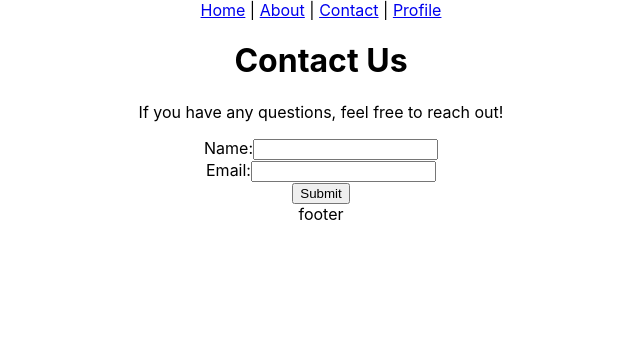
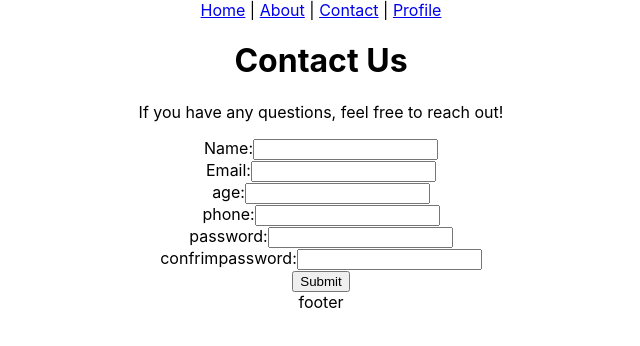
Before and after one commit to haakel/reactlearn, a React (Create React App) app: page /contact in a window 1280 px wide. Shown: the top 346 px of the page, without its empty margins (319-959 px from the left). Built offline with nearby package versions, Linux system fonts and the light colour scheme.

Commit message:
e09 - 4:21:38

```diff
--- a/package.json
+++ b/package.json
@@ -3,6 +3,7 @@
   "version": "0.1.0",
   "private": true,
   "dependencies": {
+    "@hookform/resolvers": "^5.1.1",
     "@tanstack/react-query": "^5.81.5",
     "@testing-library/dom": "^10.4.0",
     "@testing-library/jest-dom": "^6.6.3",
@@ -11,9 +12,11 @@
     "axios": "^1.10.0",
     "react": "^19.1.0",
     "react-dom": "^19.1.0",
+    "react-hook-form": "^7.60.0",
     "react-router-dom": "^7.6.3",
     "react-scripts": "5.0.1",
-    "web-vitals": "^2.1.4"
+    "web-vitals": "^2.1.4",
+    "yup": "^1.6.1"
   },
   "scripts": {
     "start": "react-scripts start",
--- a/src/pages/Contact.js
+++ b/src/pages/Contact.js
@@ -1,17 +1,85 @@
+import { useForm } from "react-hook-form";
+import * as yup from "yup";
+import { yupResolver } from "@hookform/resolvers/yup";
 const Contact = () => {
+  // e09 - 4:21:38
+  const schma = yup.object().shape({
+    name: yup.string().required("نام اجباری است "),
+    email: yup.string().email("ایمیل نامعتبر").required("ایمیل اجباری است"),
+    age: yup
+      .number()
+      .positive()
+      .min(18, "حداقل سن مجاز ۱۸ سال است")
+      .max(100, "حداکثر سن مجاز ۱۰۰ سال است")
+      .required("سن اجباری است"),
+    phone: yup.string().required("شماره تلفن اجباری است"),
+    password: yup
+      .string()
+      .min(6)
+      .matches(/[a-z]+/)
+      .matches(/[A-Z]+/)
+      .required("پسورد اجباری است"),
+    confrimpassword: yup
+      .string()
+      .oneOf([yup.ref("password")], "پسوردها مطابقت ندارند")
+      .required("تایید پسورد اجباری است"),
+  });
+  const {
+    register,
+    handleSubmit,
+    formState: { errors },
+  } = useForm({ resolver: yupResolver(schma) });
+  const onformsubmit = (data) => {
+    // console.log("form submitted");
+    console.log(data);
+  };
   return (
     <div>
       <h1>Contact Us</h1>
       <p>If you have any questions, feel free to reach out!</p>
-      <form>
+      <form onSubmit={handleSubmit(onformsubmit)}>
         <label>
           Name:
-          <input type="text" name="name" />
+          <input type="text" name="name" {...register("name")} />
+          {errors.name && <p>{errors.name.message}</p>}
         </label>
         <br />
         <label>
           Email:
-          <input type="email" name="email" />
+          <input type="text" name="email" {...register("email")} />
+          {errors.email && <p>{errors.email.message}</p>}
+        </label>
+        <br />
+
+        <label>
+          age:
+          <input type="number" name="age" {...register("age")} />
+          {errors.age && <p>{errors.age.message}</p>}
+        </label>
+        <br />
+
+        <label>
+          phone:
+          <input type="text" name="phone" {...register("phone")} />
+          {errors.phone && <p>{errors.phone.message}</p>}
+        </label>
+        <br />
+
+        <label>
+          password:
+          <input type="text" name="password" {...register("password")} />
+          {errors.password && <p>{errors.password.message}</p>}
+        </label>
+        <br />
+
+        <label>
+          confrimpassword:
+          <input
+            type="text"
+            name="confrimpassword"
+            {...register("confrimpassword")}
+          />
+          {errors.confrimpassword && <p>{errors.confrimpassword.message}</p>}
         </label>
         <br />
         <button type="submit">Submit</button>
```
Also changed, not shown: 1 other file (tests, documents, lock files or other folders).
